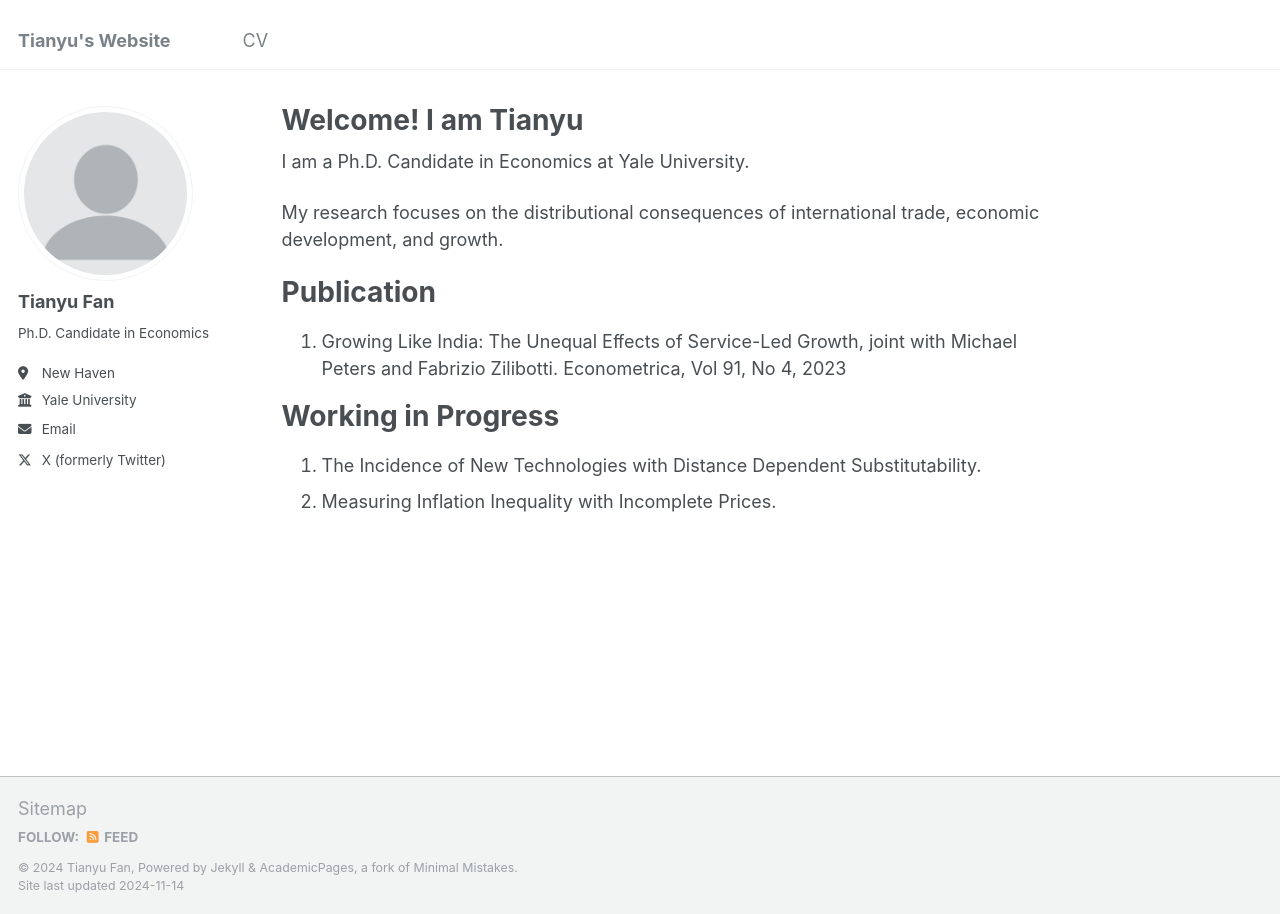
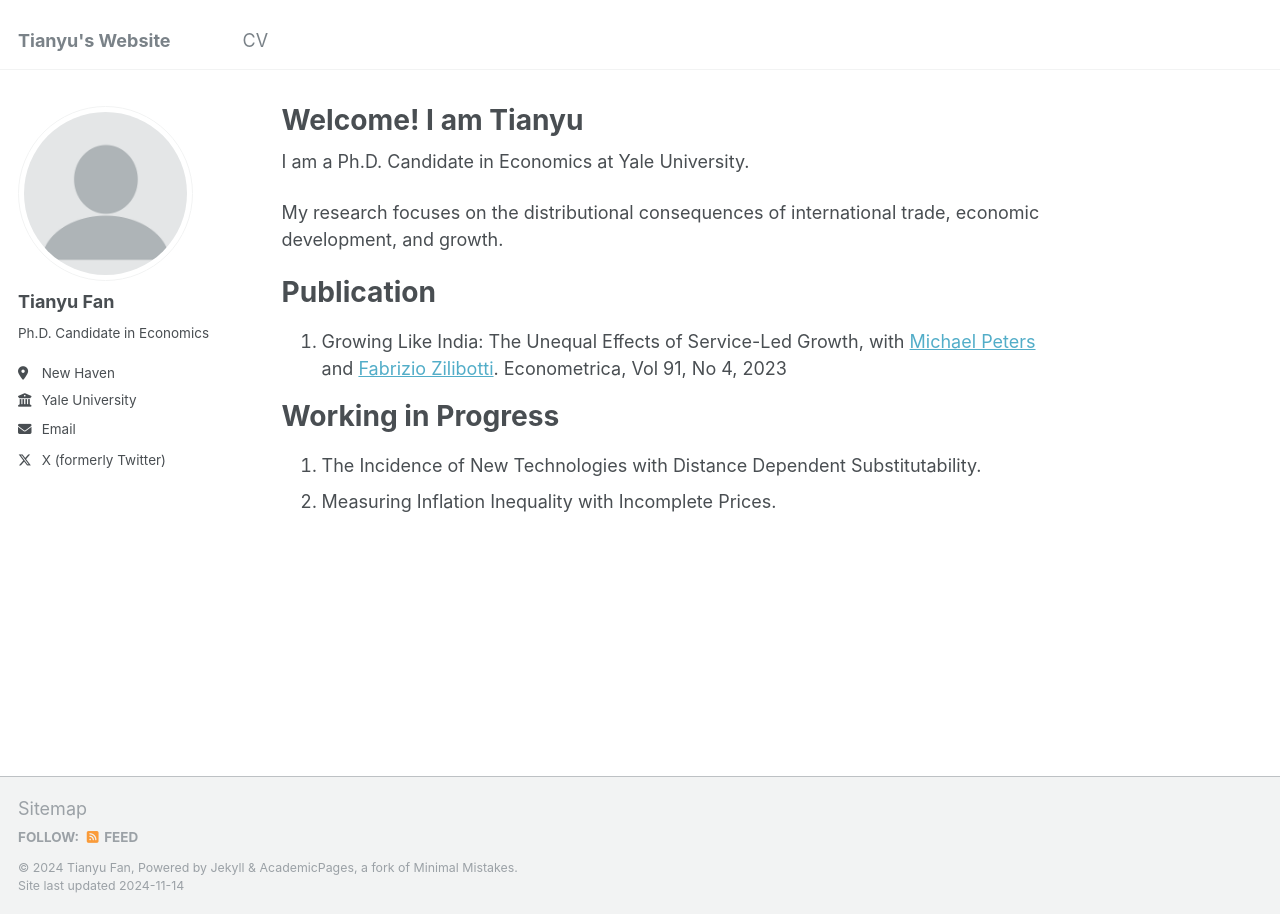
Before and after one commit to tianyufan-econ/tianyufan-econ.github.io, a Jekyll site: the page built from _pages/about.md, in a window 1280 px wide. Built offline with Jekyll 4.4.1, drawn with Linux system fonts in a browser that asks for light colours.

Commit message:
Update about.md

```diff
--- a/_pages/about.md
+++ b/_pages/about.md
@@ -13,7 +13,7 @@ My research focuses on the distributional consequences of international trade, e
 
 Publication
 ======
-1. Growing Like India: The Unequal Eﬀects of Service-Led Growth, joint with Michael Peters and Fabrizio Zilibotti. Econometrica, Vol 91, No 4, 2023
+1. Growing Like India: The Unequal Eﬀects of Service-Led Growth, with [Michael Peters](https://www.tianyu-fan.com) and [Fabrizio Zilibotti](https://campuspress.yale.edu/zilibotti/). Econometrica, Vol 91, No 4, 2023
 
 Working in Progress
 ======
```
